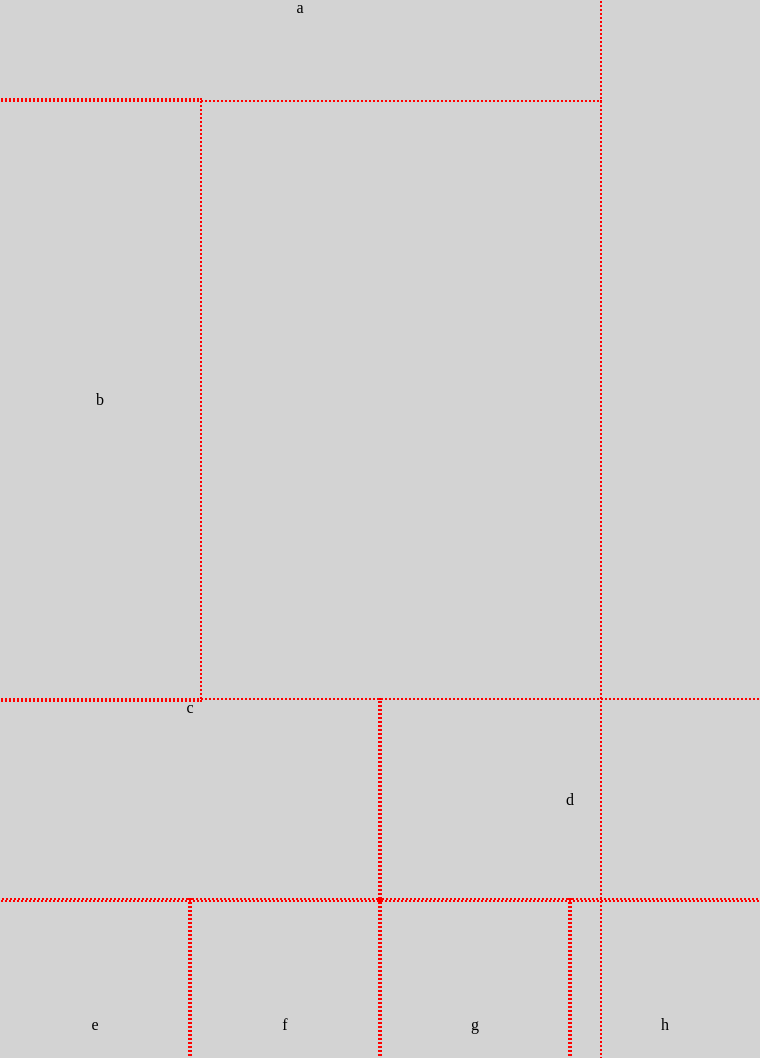
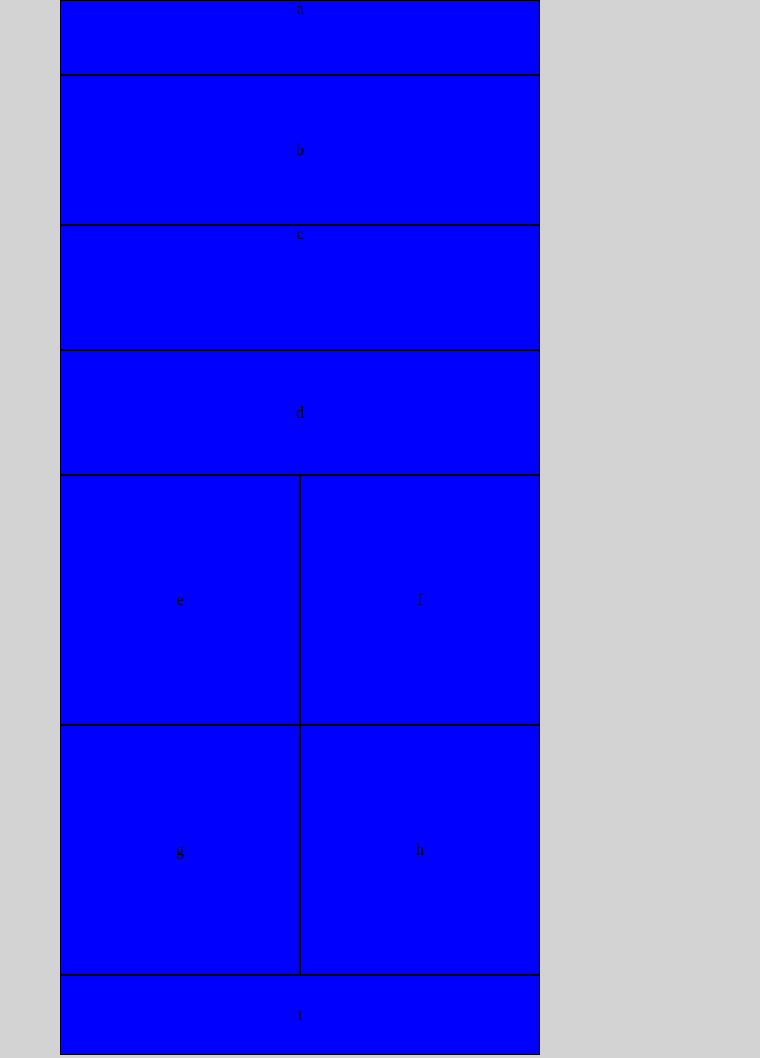
Before and after one commit to 301-Intermediate-Javascript/lab-04, a plain HTML site: page index.html in a window 600 px wide. Shown: the top 1058 px of the page, 760 px wide, since content can reach past the window. Drawn offline with Linux system fonts and the light colour scheme.

Commit message:
finished 4a

```diff
--- a/CSS/base.css
+++ b/CSS/base.css
@@ -1,4 +1,8 @@
 * {
     box-sizing: border-box;
-    outline: red 2px dotted;
+    /* outline: red 2px dotted; */
 }
+
+div{
+    border: solid 1px black;
+}
--- a/CSS/layout.css
+++ b/CSS/layout.css
@@ -1,20 +1,26 @@
-main :nth-child(1), main :nth-child(1) section:nth-child(3){
+main :nth-child(1){
     display: flex;
     /* justify-content: center; */
     align-content: flex-start;
     flex-flow: row wrap;
 }
 
-main {
-    max-width: 960px;
-    margin: 0 auto;
-}
 div {
     display: flex;
     align-items: center;
     justify-content: center;
 }
-
+main {
+    width: 960px;
+    margin: 0 auto;
+    height: 850px;
+}
+main :nth-child(1) section:nth-child(3) {
+    display: flex;
+    width: 760px;
+    flex-flow: row wrap;
+    height: 100%;
+}
 main :nth-child(1) div:nth-child(1) {
     width: 960px;
     height: 100px;
@@ -39,7 +45,133 @@ main :nth-child(1) section:nth-child(3) div:nth-child(5), main :nth-child(1) sec
 }
 
 main :nth-child(1) section:nth-child(3) div:nth-child(7) {
-    width: 760px;
+    width: 960px;
     height: 150px;
     /* order: 4; */
 }
+
+@media only screen and (min-width: 480px) and (max-width: 767px){
+    main {
+        width: 480px;
+        margin: 0 auto;
+        height: fit-content;
+    }
+    main :nth-child(1) section:nth-child(3) {
+        display: flex;
+        width: 480px;
+        flex-flow: row wrap;
+        height: 100%;
+    }
+    main :nth-child(1) div:nth-child(1) {
+        width: 480px;
+        height: 75px;
+        /* order: 1; */
+    }
+
+    main :nth-child(1) div:nth-child(2) {
+        width: 480px;
+        height: 150px;
+        /* order: 2; */
+    }
+
+    main :nth-child(1) section:nth-child(3) div:nth-child(1), main :nth-child(1) section:nth-child(3) div:nth-child(2) {
+        width: 480px;
+        height: 125px;
+    }
+
+    main :nth-child(1) section:nth-child(3) div:nth-child(3), main :nth-child(1) section:nth-child(3) div:nth-child(4),
+    main :nth-child(1) section:nth-child(3) div:nth-child(5), main :nth-child(1) section:nth-child(3) div:nth-child(6) {
+        width: 240px;
+        height: 250px;
+    }
+
+    main :nth-child(1) section:nth-child(3) div:nth-child(7) {
+        width: 480px;
+        height: 80px;
+        /* order: 4; */
+    }
+    }
+    @media only screen and (min-width: 480px) and (max-width: 767px){
+    main {
+        width: 480px;
+        margin: 0 auto;
+        height: fit-content;
+        background-color: blue;
+    }
+    main :nth-child(1) section:nth-child(3) {
+        display: flex;
+        width: 480px;
+        flex-flow: row wrap;
+        height: 100%;
+    }
+    main :nth-child(1) div:nth-child(1) {
+        width: 480px;
+        height: 75px;
+        /* order: 1; */
+    }
+
+    main :nth-child(1) div:nth-child(2) {
+        width: 480px;
+        height: 150px;
+        /* order: 2; */
+    }
+
+    main :nth-child(1) section:nth-child(3) div:nth-child(1), main :nth-child(1) section:nth-child(3) div:nth-child(2) {
+        width: 480px;
+        height: 125px;
+    }
+
+    main :nth-child(1) section:nth-child(3) div:nth-child(3), main :nth-child(1) section:nth-child(3) div:nth-child(4),
+    main :nth-child(1) section:nth-child(3) div:nth-child(5), main :nth-child(1) section:nth-child(3) div:nth-child(6) {
+        width: 240px;
+        height: 250px;
+    }
+
+    main :nth-child(1) section:nth-child(3) div:nth-child(7) {
+        width: 480px;
+        height: 80px;
+        /* order: 4; */
+    }
+    }
+    @media only screen and (min-width: 1024px) and (max-width: 1366px){
+        main {
+            width: 1024px;
+            margin: 0 auto;
+            height: fit-content;
+            background-color: red;
+        }
+        main :nth-child(1) section:nth-child(3) {
+            display: flex;
+            width: 1024px;
+            flex-flow: row wrap;
+            height: 100%;
+        }
+        main :nth-child(1) div:nth-child(1) {
+            width: 1024px;
+            height: 75px;
+            /* order: 1; */
+        }
+
+        main :nth-child(1) div:nth-child(2) {
+            width: 1024px;
+            height: 150px;
+            /* order: 2; */
+        }
+
+        main :nth-child(1) section:nth-child(3) div:nth-child(1), main :nth-child(1) section:nth-child(3) div:nth-child(2) {
+            width: 1024px;
+            height: 125px;
+        }
+
+        main :nth-child(1) section:nth-child(3) div:nth-child(3), main :nth-child(1) section:nth-child(3) div:nth-child(4),
+        main :nth-child(1) section:nth-child(3) div:nth-child(5), main :nth-child(1) section:nth-child(3) div:nth-child(6) {
+            width: 510px;
+            height: 250px;
+        }
+
+        main :nth-child(1) section:nth-child(3) div:nth-child(7) {
+            width: 1024px;
+            height: 80px;
+            /* order: 4; */
+        }
+        }
```
